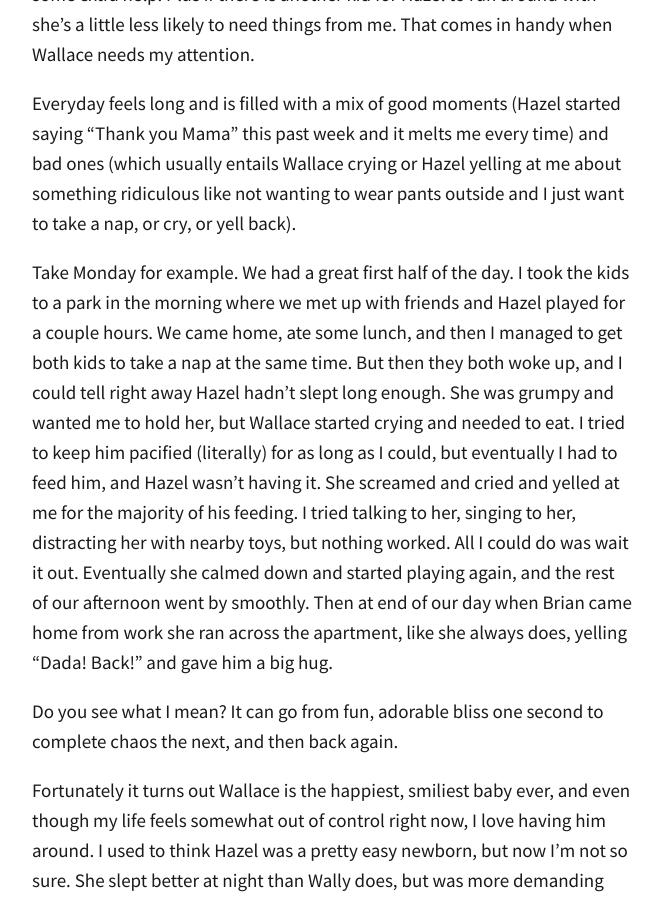
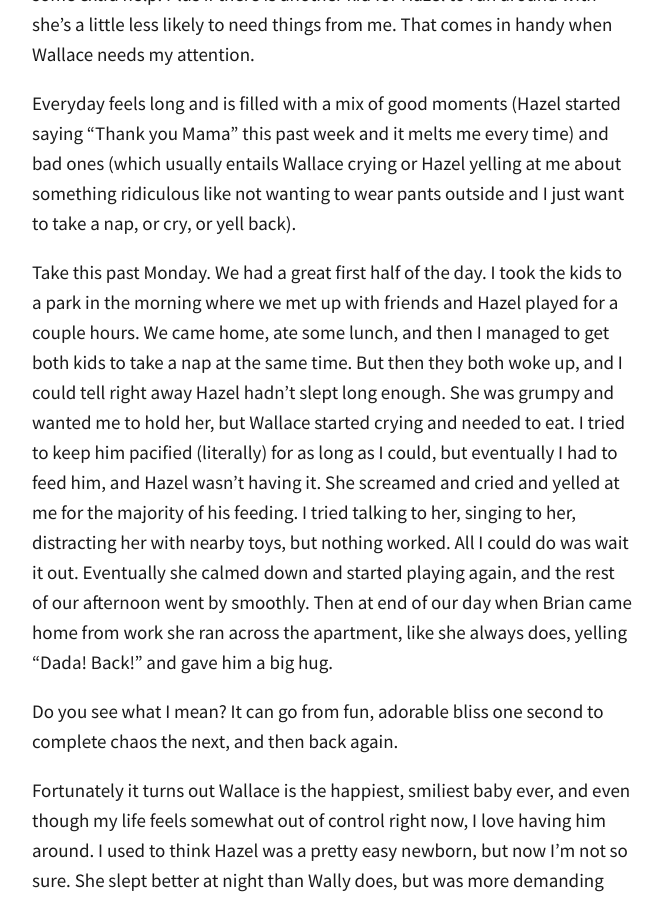
Before and after one commit to totiffany/totiffany.github.io, a Jekyll site: the page built from _posts/2019-07-22-Life-With-Two-Kids.md, in a window 1280 px wide and 900 px high, scrolled down 2855 px. Shown: the whole window, without its empty margins (308-971 px from the left). Built offline with Jekyll 4.4.1, drawn with Linux system fonts in a browser that asks for light colours; our own code applies the rules of GitHub Pages for plain Markdown files; comment, search, counter and statistics services are not loaded.

Commit message:
Update 2019-07-22-Life-With-Two-Kids.md

```diff
--- a/_posts/2019-07-22-Life-With-Two-Kids.md
+++ b/_posts/2019-07-22-Life-With-Two-Kids.md
@@ -27,7 +27,7 @@ All this to say, before Brian went back to work getting out of the apartment wit
 
 Everyday feels long and is filled with a mix of good moments (Hazel started saying "Thank you Mama" this past week and it melts me every time) and bad ones (which usually entails Wallace crying or Hazel yelling at me about something ridiculous like not wanting to wear pants outside and I just want to take a nap, or cry, or yell back).
 
-Take Monday for example. We had a great first half of the day. I took the kids to a park in the morning where we met up with friends and Hazel played for a couple hours. We came home, ate some lunch, and then I managed to get both kids to take a nap at the same time. But then they both woke up, and I could tell right away Hazel hadn't slept long enough. She was grumpy and wanted me to hold her, but Wallace started crying and needed to eat. I tried to keep him pacified (literally) for as long as I could, but eventually I had to feed him, and Hazel wasn't having it. She screamed and cried and yelled at me for the majority of his feeding. I tried talking to her, singing to her, distracting her with nearby toys, but nothing worked. All I could do was wait it out. Eventually she calmed down and started playing again, and the rest of our afternoon went by smoothly. Then at end of our day when Brian came home from work she ran across the apartment, like she always does, yelling "Dada! Back!" and gave him a big hug.
+Take this past Monday. We had a great first half of the day. I took the kids to a park in the morning where we met up with friends and Hazel played for a couple hours. We came home, ate some lunch, and then I managed to get both kids to take a nap at the same time. But then they both woke up, and I could tell right away Hazel hadn't slept long enough. She was grumpy and wanted me to hold her, but Wallace started crying and needed to eat. I tried to keep him pacified (literally) for as long as I could, but eventually I had to feed him, and Hazel wasn't having it. She screamed and cried and yelled at me for the majority of his feeding. I tried talking to her, singing to her, distracting her with nearby toys, but nothing worked. All I could do was wait it out. Eventually she calmed down and started playing again, and the rest of our afternoon went by smoothly. Then at end of our day when Brian came home from work she ran across the apartment, like she always does, yelling "Dada! Back!" and gave him a big hug.
 
 Do you see what I mean? It can go from fun, adorable bliss one second to complete chaos the next, and then back again.
 
```
